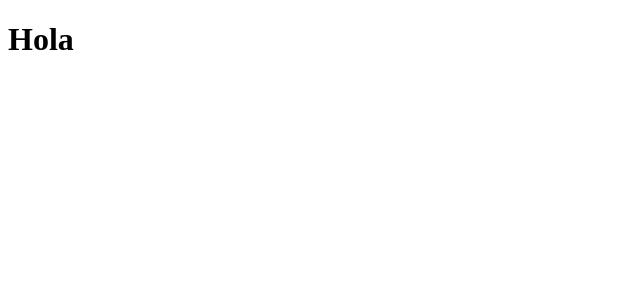
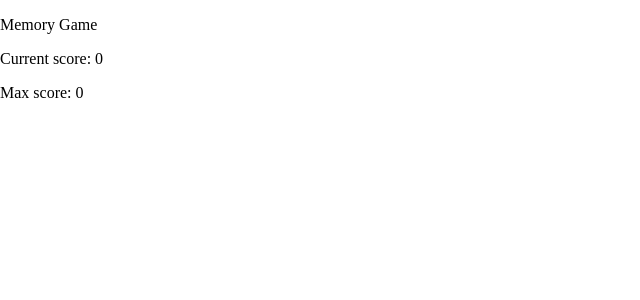
Before and after one commit to a-gracia/memory-card, a React (Vite) app: page / in a window 1280 px wide. Shown: the top 300 px of the page, without its empty margins (0-640 px from the left). Built offline with nearby package versions, Linux system fonts and the light colour scheme.

Commit message:
feat: Add topbar with current score and max score

```diff
--- a/src/components/App.jsx
+++ b/src/components/App.jsx
@@ -1,7 +1,20 @@
+import { TopBar } from "./TopBar";
+import { Game } from "./Game";
+import { useState } from "react";
+
 function App() {
+  let [currentScore, setCurrentScore] = useState(0);
+  let [maxScore, setMaxScore] = useState(0);
+
+  currentScore > maxScore ? setMaxScore(currentScore) : null;
+
+  const handleCurrentScore = () => {
+    setCurrentScore(currentScore + 1);
+  };
+
   return (
     <>
-      <h1>Hola</h1>
+      <TopBar currentScore={currentScore} maxScore={maxScore} />
     </>
   );
 }
--- /dev/null
+++ b/src/components/Game.jsx
@@ -0,0 +1,3 @@
+export function Game() {
+  return <div>GAME CONTAINER</div>;
+}
--- /dev/null
+++ b/src/components/TopBar.jsx
@@ -0,0 +1,11 @@
+export function TopBar({ currentScore, maxScore }) {
+  return (
+    <>
+      <p>Memory Game</p>
+      <div>
+        <p>Current score: {currentScore}</p>
+        <p>Max score: {maxScore} </p>
+      </div>
+    </>
+  );
+}
--- a/src/styles/index.css
+++ b/src/styles/index.css
@@ -0,0 +1,3 @@
+body {
+  margin: 0;
+}
```
